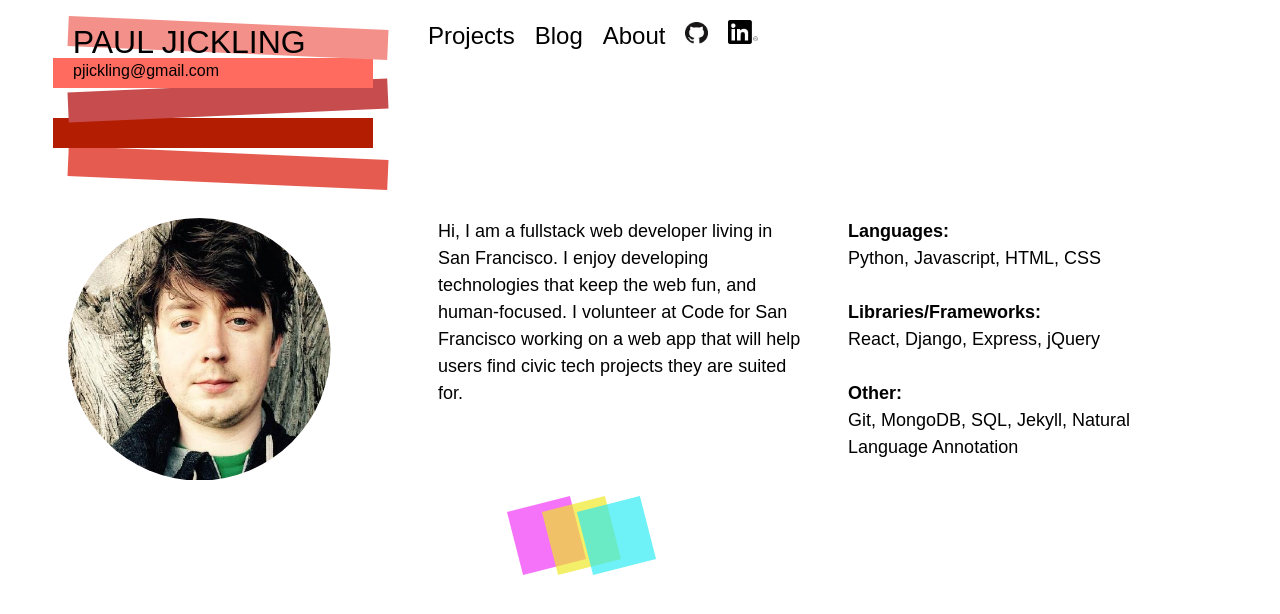
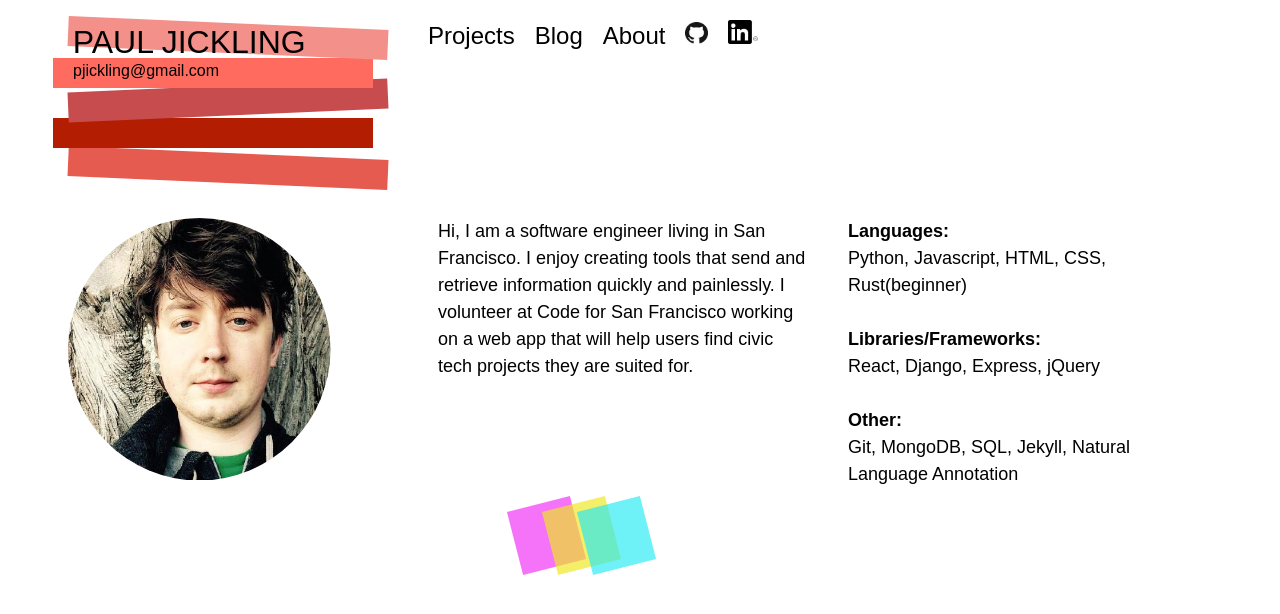
Before and after one commit to pauljickling/pauljickling.github.io, a Jekyll site: the page built from about.md, in a window 1280 px wide. Shown: the top 614 px of the page. Built offline with Jekyll 4.4.1, drawn with Linux system fonts in a browser that asks for light colours; some web fonts are replaced.

Commit message:
Updated about page

```diff
--- a/about.md
+++ b/about.md
@@ -7,11 +7,11 @@ permalink: /about/
 
   <div id="about-pic"><img src="https://pauljickling.github.io/assets/img/profile.jpeg" alt="Profile picture" id="profile"></div>
 
-  <div id="about-text">Hi, I am a fullstack web developer living in San Francisco. I enjoy developing technologies that keep the web fun, and human-focused. I volunteer at Code for San Francisco working on a web app that will help users find civic tech projects they are suited for.</div>
+  <div id="about-text">Hi, I am a software engineer living in San Francisco. I enjoy creating tools that send and retrieve information quickly and painlessly. I volunteer at Code for San Francisco working on a web app that will help users find civic tech projects they are suited for.</div>
 
   <div id="about-skills">
     <strong>Languages:</strong><br>
-    Python, Javascript, HTML, CSS<br><br>
+    Python, Javascript, HTML, CSS, Rust(beginner)<br><br>
     <strong>Libraries/Frameworks:</strong><br>
     React, Django, Express, jQuery<br><br>
     <strong>Other:</strong><br>
```
